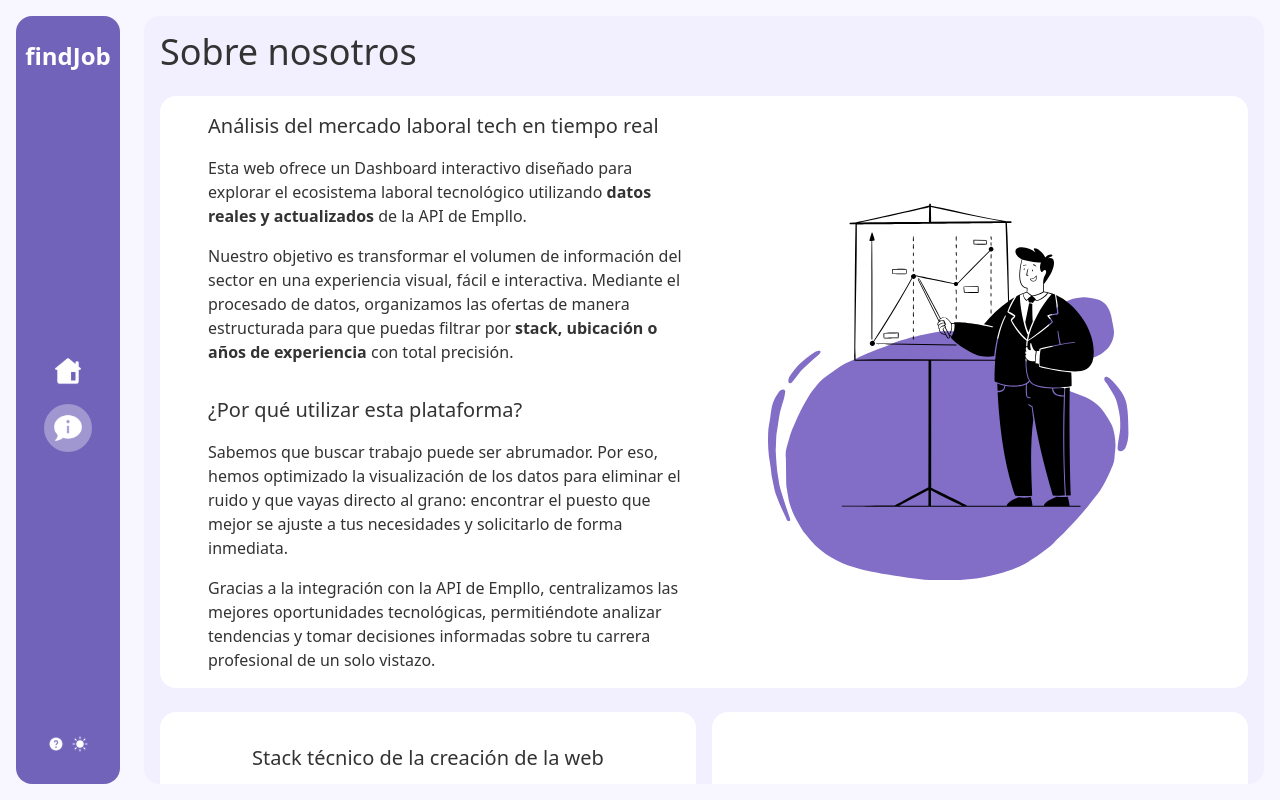
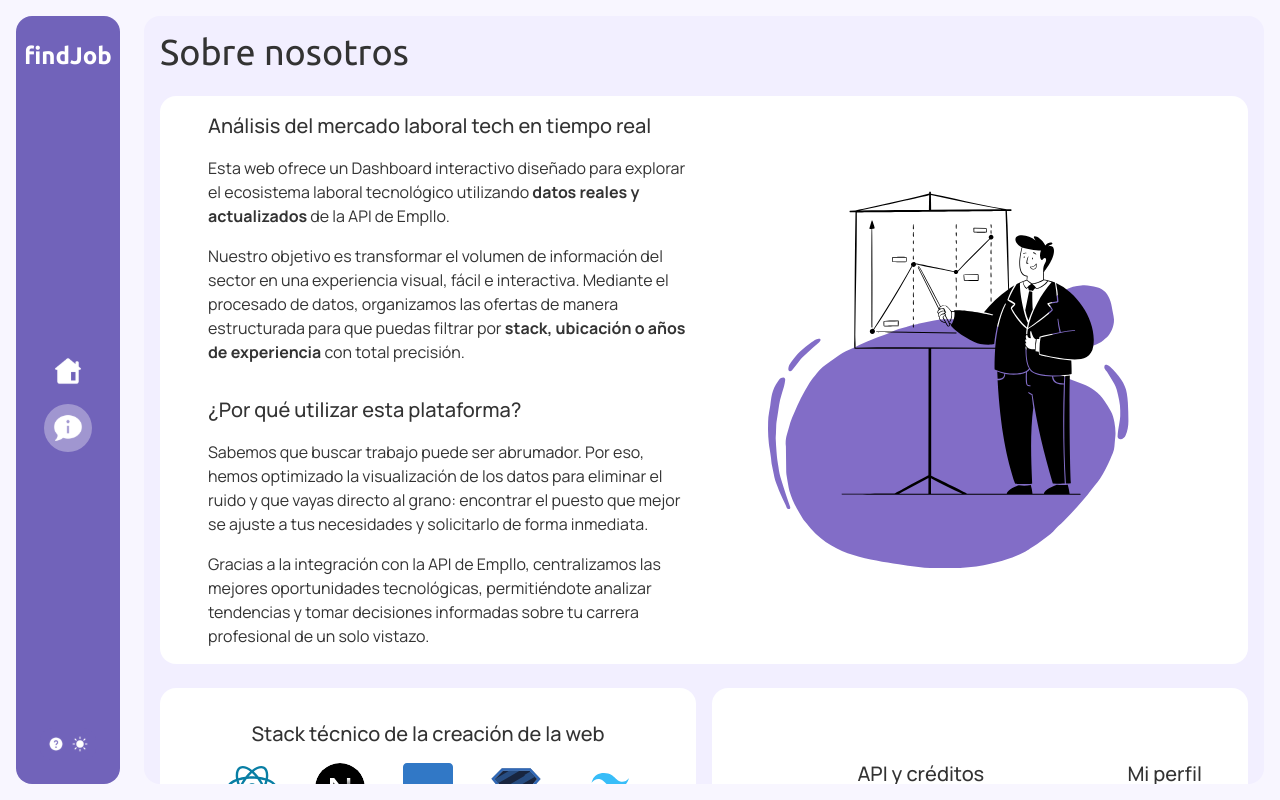
Before and after one commit to JaumeEsquerdo/dashboard-findJob, a Next.js app in the folder job-dashboard/: page /sobre-nosotros in a window 1280 px wide. Built offline with nearby package versions, Linux system fonts and the light colour scheme.

Commit message:
arreglar uso carga de fonts en la ui

```diff
--- a/job-dashboard/src/app/globals.css
+++ b/job-dashboard/src/app/globals.css
@@ -32,8 +32,11 @@
   --color-navBarHover: var(--color-navBarHover);
   --color-whiteSpecial: var(--color-whiteSpecial);
 
-  --font-sans: var(--font-ubuntu), sans-serif;
-  --font-mono: var(--font-fira-code), monospace;
+  --font-sans: var(--font-manrope), sans-serif;
+}
+
+@utility font-heading {
+  font-family: var(--font-ubuntu), sans-serif;
 }
 
 html,
--- a/job-dashboard/src/app/layout.tsx
+++ b/job-dashboard/src/app/layout.tsx
@@ -1,5 +1,5 @@
 import type { Metadata } from "next";
-import { Ubuntu, Fira_Code } from "next/font/google";
+import { Ubuntu, Manrope } from "next/font/google";
 import "./globals.css";
 import { Navbar } from "../components/Navbar";
 import { DarkModeProvider } from "../context/DarkModeContext";
@@ -12,11 +12,11 @@ const ubuntu = Ubuntu({
   variable: "--font-ubuntu",
 });
 
-const firaCode = Fira_Code({
+const manrope = Manrope({
   subsets: ["latin"],
-  weight: ["400"], // Normalmente monospace no necesita bold
-  variable: "--font-fira-code",
+  variable: "--font-manrope",
 });
+
 
 export const metadata: Metadata = {
   title: "App Dashboard de búsqueda de empleo tech",
@@ -52,9 +52,9 @@ export default function RootLayout({
   children: React.ReactNode;
 }>) {
   return (
-    <html lang="es">
+    <html lang="es" className={`${ubuntu.variable} ${manrope.variable}`}>
       <body
-        className={`${ubuntu.variable} ${firaCode.variable} p-4 flex flex-col h-screen overflow-auto gap-6 bg-background font-sans antialiased lg:flex-row`}
+        className={`p-4 flex flex-col h-screen overflow-auto gap-6 bg-background font-sans antialiased lg:flex-row`}
       >
         <HelperProvider>
           <ScrollProvider>
--- a/job-dashboard/src/app/page.tsx
+++ b/job-dashboard/src/app/page.tsx
@@ -204,7 +204,7 @@ export default function Home() {
 
 
           <header className="flex flex-col justify-between items-center gap-4 lg:flex-row">
-            <h2 className="font-medium text-4xl text-textColor">Dashboard</h2>
+            <h2 className="font-medium text-4xl text-textColor font-heading">Dashboard</h2>
           </header>
 
           {/* onboarding */}
--- a/job-dashboard/src/app/sobre-nosotros/page.tsx
+++ b/job-dashboard/src/app/sobre-nosotros/page.tsx
@@ -61,7 +61,7 @@ const About = () => {
     return (
         <motion.main variants={container} initial='hidden' animate='show' className="flex flex-col justify-between flex-1 min-h-0 bg-fondoColor w-full p-4 rounded-2xl gap-6 overflow-y-auto scrollbar-hidden overflow-x-hidden SobreNosotrosDiv">
             <motion.header variants={item} className="flex flex-col justify-between items-center gap-4 lg:flex-row">
-                <h2 className="font-medium text-4xl text-textColor">Sobre nosotros</h2>
+                <h2 className="font-medium text-4xl text-textColor font-heading">Sobre nosotros</h2>
             </motion.header>
 
             <motion.div variants={item} className="relative flex flex-col rounded-2xl bg-whiteSpecial lg:pr-8 lg:pl-8">
--- a/job-dashboard/src/components/Navbar.tsx
+++ b/job-dashboard/src/components/Navbar.tsx
@@ -33,7 +33,7 @@ export const Navbar = () => {
 
     return (
         <nav className="flex justify-between items-center w-full rounded-2xl bg-main p-6 lg:flex-col lg:max-w-1/12">
-            <h1 className='text-white font-bold text-2xl'>findJob</h1>
+            <h1 className='text-white font-bold text-2xl font-heading'>findJob</h1>
             <ul className='flex flex-row gap-2 lg:flex-col  '>
                 {iconsNav.map((icon) => {
                     const isActive = icon.href === pathname
```
